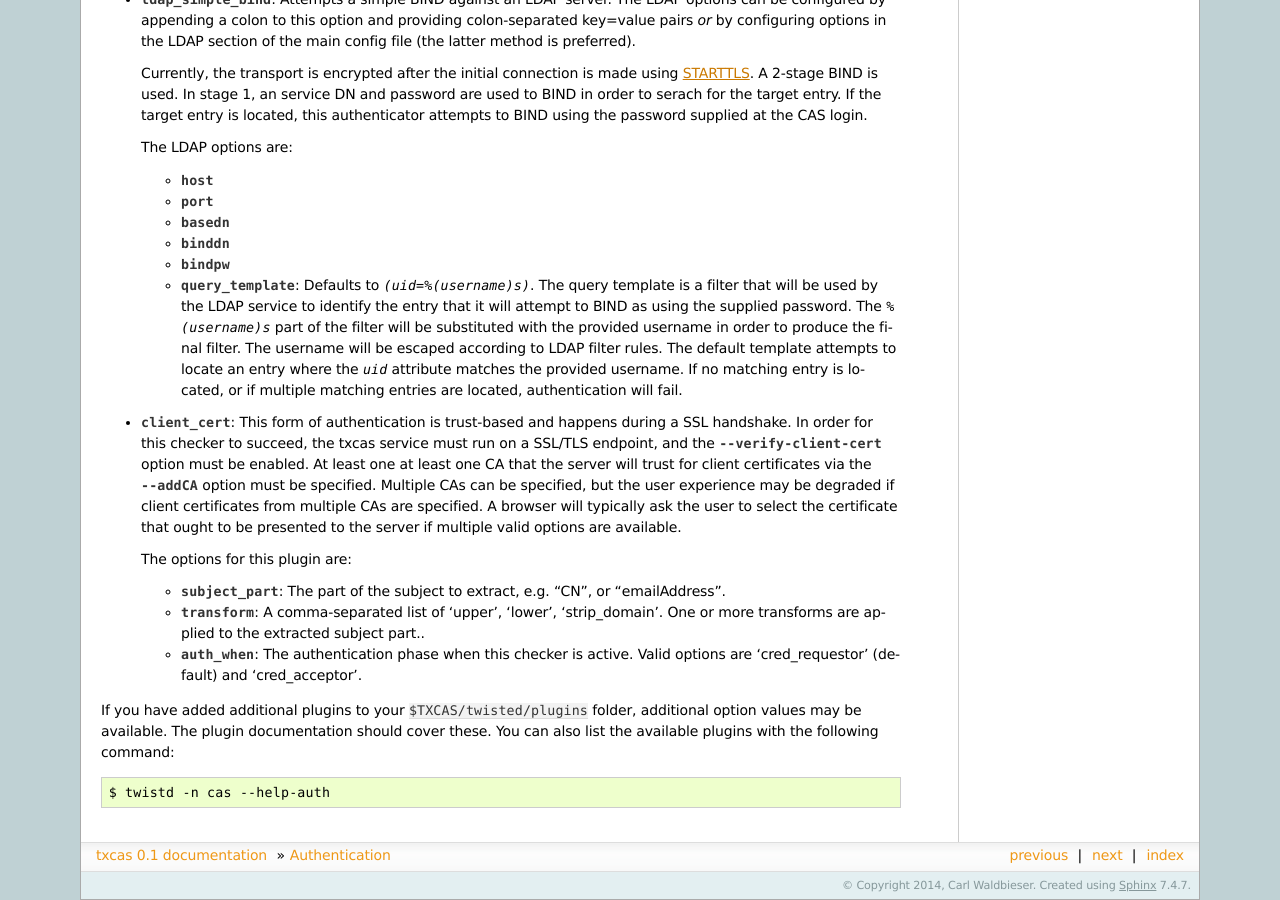
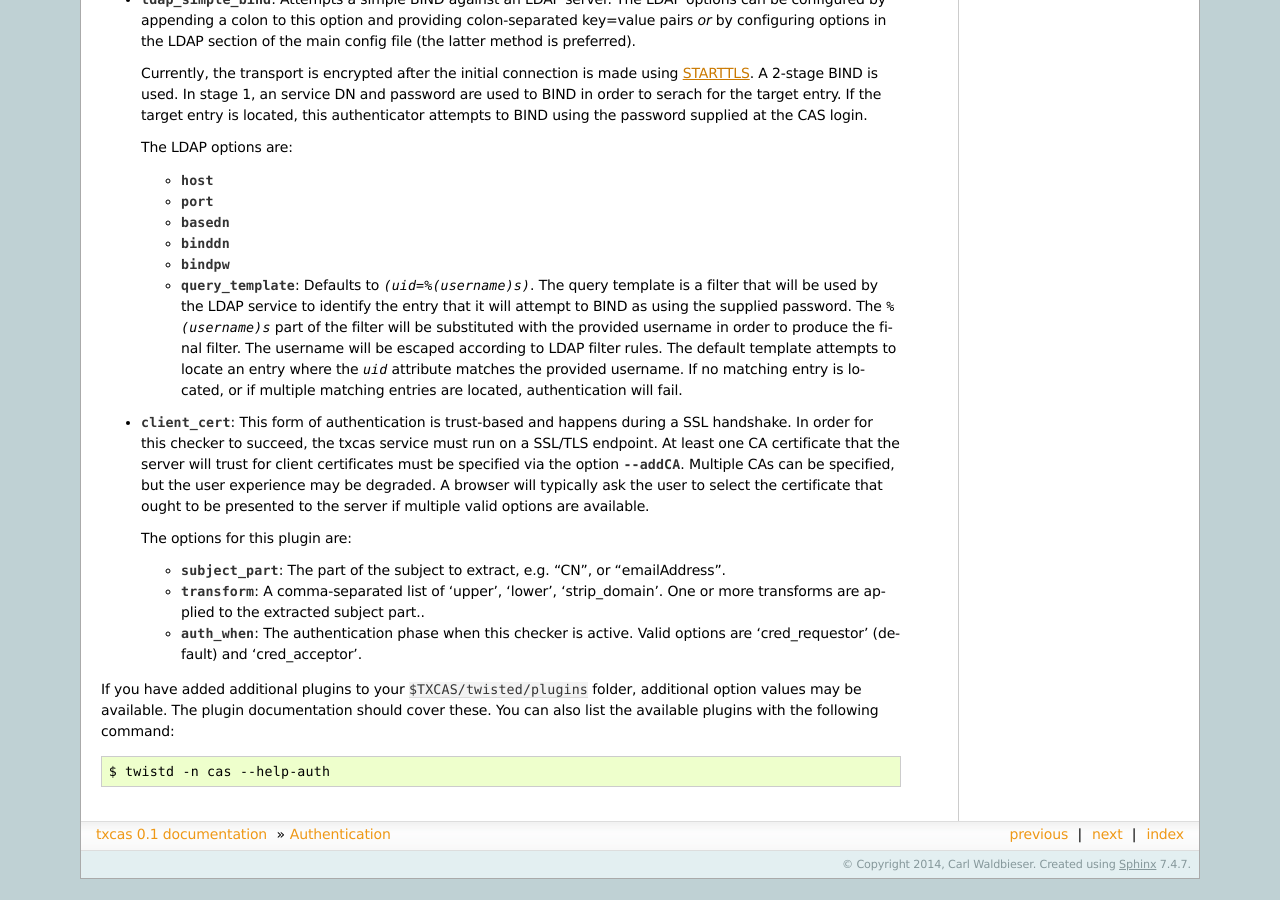
Before and after one commit to cwaldbieser/txcas, a Sphinx documentation site: the page built from docs/authentication.rst, in a window 1280 px wide and 900 px high, scrolled down 1248 px. Built offline with Sphinx 7.4.7, drawn with Linux system fonts in a browser that asks for light colours; after the commit the page ends 2127 px from its top, so only the background shows below that.

Commit message:
Client certificate verification happens automatically if CA certificates are added.
Q: Why should you need to ask for client cert verification separately?
A: You shouldn't.  That was confusing and could lead to misconfiguration.

```diff
--- a/docs/authentication.rst
+++ b/docs/authentication.rst
@@ -108,13 +108,12 @@ An authentication method is selected via the :option:`cred_checker` option in th
     authentication will fail.
 * :option:`client_cert`: This form of authentication is trust-based and happens
   during a SSL handshake.  In order for this checker to succeed,
-  the |project| service must run on a SSL/TLS endpoint, and the
-  :option:`--verify-client-cert` option must be enabled.  At least one
-  at least one CA that the server will trust for client certificates via the
-  :option:`--addCA` option must be specified.  Multiple CAs can be specified,
-  but the user experience may be degraded if client certificates from multiple
-  CAs are specified.  A browser will typically ask the user to select the certificate
-  that ought to be presented to the server if multiple valid options are available.
+  the |project| service must run on a SSL/TLS endpoint.  At least one CA
+  certificate that the server will trust for client certificates must be
+  specified via the option :option:`--addCA`.  Multiple CAs can be specified,
+  but the user experience may be degraded.  A browser will typically ask the
+  user to select the certificate that ought to be presented to the server if
+  multiple valid options are available.
 
   The options for this plugin are:
 
--- a/docs/endpoints.rst
+++ b/docs/endpoints.rst
@@ -21,8 +21,6 @@ options on the command line.
 * :option:`no-tlsv1_2`: Do not use the TLSv1.2 protocol.
 * :option:`cert-key` : The path to the server public certificate in PEM format.
 * :option:`private-key` : The path to the server private key in PEM format.
-* :option:`verify-client-cert` : Arrange for client certificates to be verified
-  during the SSL handshake.
 * :option:`addCA` : A path to a trusted CA certificate in PEM format used when
   verifying client certificates.  Multiple CAs may be added by specifying this
   option multiple times.
@@ -59,7 +57,6 @@ The endpoint mapping keys are as follows:
 
 * `ssl`: (boolean) Use SSL.
 * `ssl_method_options`: (iterable) Strings representing OpenSSL method options (e.g. "OP_NO_SSLv3").
-* `verify_client_cert`: (boolean) Verify client certificates during the SSL handshake.
 * `port`: (int) The port on which to listen for incoming requests.
 * `certKey`: (string) Path to the server certificate (PEM format).
 * `privateKey`: (string) Path to the server private key (PEM format).
```
Also changed, not shown: 2 other files.
